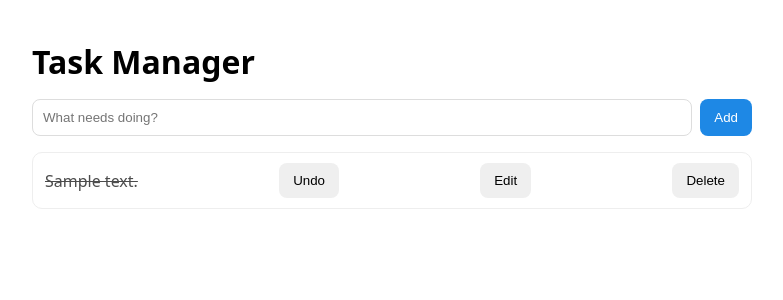
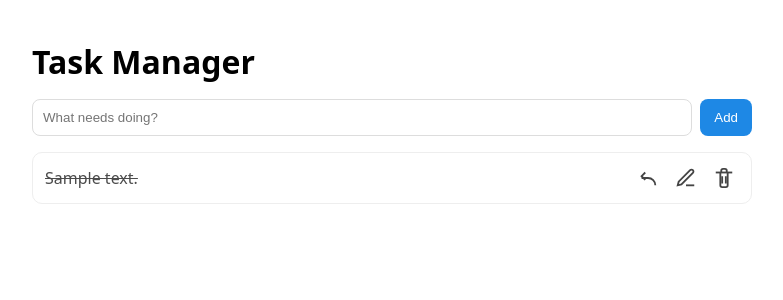
Before and after one commit to eamcn/task-manager, a Flask app: page / in a window 1280 px wide. Shown: the top 300 px of the page, without its empty margins (248-1031 px from the left). Run offline with Flask 3, Linux system fonts and the light colour scheme; tables that the repository leaves empty hold one stand-in row (values such as "Sample post").

Commit message:
update buttons to have icons

```diff
--- a/static/script.js
+++ b/static/script.js
@@ -48,13 +48,21 @@ async function loadTasks() {
 
     // label
     const label = document.createElement("span");
+    label.className = "task-label"
     label.textContent = task.text;
     if (task.done) label.classList.add("done");
     li.appendChild(label);
 
+    const actions = document.createElement("div");
+    actions.className = "task-actions";
+
     // mark done & undo button
     const doneBtn = document.createElement("button");
-    doneBtn.textContent = task.done ? "Undo" : "Mark done";
+    doneBtn.className = "icon-btn";
+    doneBtn.setAttribute("aria-label", task.done ? "Undo" : "Mark done");
+    doneBtn.innerHTML = task.done
+    ? `<svg viewBox="0 0 24 24" fill="none" stroke="currentColor"><path d="M9 14l-4-4 4-4"/><path d="M20 20a8 8 0 0 0-8-8H5"/></svg>`
+    : `<svg viewBox="0 0 24 24" fill="none" stroke="currentColor"><path d="M20 6L9 17l-5-5"/></svg>`;
     doneBtn.addEventListener("click", async () => {
         const res = await fetch(`/tasks/${task.id}`, {
             method: "PATCH",
@@ -67,11 +75,16 @@ async function loadTasks() {
             console.error("Failed to update 'done'");
         }
     });
-    li.append(doneBtn);
+    actions.appendChild(doneBtn);
 
     // edit button
     const editBtn = document.createElement("button");
-    editBtn.textContent = "Edit";
+    editBtn.className = "icon-btn";
+  editBtn.setAttribute("aria-label", "Edit task");
+  editBtn.innerHTML = `<svg viewBox="0 0 24 24" fill="none" stroke="currentColor">
+    <path d="M12 20h9"/><path d="M16.5 3.5a2.1 2.1 0 1 1 3 3L7 19l-4 1 1-4 12.5-12.5z"/>
+  </svg>`;
+
     editBtn.addEventListener("click", () => {
       const inp = document.createElement("input");
       inp.type = "text";
@@ -98,11 +111,16 @@ async function loadTasks() {
         }
       });
     });
-    li.appendChild(editBtn);
+    actions.appendChild(editBtn);
 
     // delete button
     const delBtn = document.createElement("button");
-    delBtn.textContent = "Delete";
+    delBtn.className = "icon-btn danger";
+    delBtn.setAttribute("aria-label", "Delete task");
+  delBtn.innerHTML = `<svg viewBox="0 0 24 24" fill="none" stroke="currentColor">
+    <path d="M3 6h18"/><path d="M8 6v14a2 2 0 0 0 2 2h4a2 2 0 0 0 2-2V6"/>
+    <path d="M10 10v8M14 10v8"/><path d="M9 6V4a2 2 0 0 1 2-2h2a2 2 0 0 1 2 2v2"/>
+  </svg>`;
     delBtn.addEventListener("click", async () => {
       const del = await fetch(`/tasks/${task.id}`, { method: "DELETE" });
       if (del.ok) {
@@ -111,7 +129,9 @@ async function loadTasks() {
         console.error("Failed to delete");
       }
     });
-    li.appendChild(delBtn);
+    actions.appendChild(delBtn);
+
+    li.appendChild(actions);
 
     list.appendChild(li);
   });
--- a/static/style.css
+++ b/static/style.css
@@ -7,9 +7,17 @@ button { padding: 10px 14px; border: 0; border-radius: 8px; cursor: pointer; }
 button.primary { background: #1e88e5; color: white; }
 button.ghost { background: #f2f2f2; }
 ul { list-style: none; padding: 0; margin: 0; }
-li { display: flex; align-items: center; justify-content: space-between; padding: 10px 12px; border: 1px solid #eee; border-radius: 10px; margin-bottom: 8px; }
+li { display: flex; align-items: center; gap: 12px; padding: 10px 12px; border: 1px solid #eee; border-radius: 10px; margin-bottom: 8px; }
 .done { text-decoration: line-through; opacity: 0.7; }
 .meta { font-size: 12px; color: #666; }
 .row { display: flex; align-items: center; gap: 10px; }
 #error { color: #c62828; margin: 8px 0 0; min-height: 1.2em; }
 #empty { color: #777; margin-top: 12px; }
+.task-label { flex: 1 1 auto; }
+.task-actions { margin-left: auto; display: flex; align-items: center; gap: 8px; }
+.icon-btn { background: none; border: none; padding: 4px; cursor: pointer; color: #444; display: inline-flex; align-items: center; justify-content: center; transition: color 0.2s ease; }
+
+.icon-btn:hover { color: #1e88e5; }
+.icon-btn:focus { outline: none; color: #1565c0; }
+.icon-btn.danger:hover { color: #e53935; }
+.icon-btn svg { width: 22px; height: 22px; stroke-width: 2; }
```
